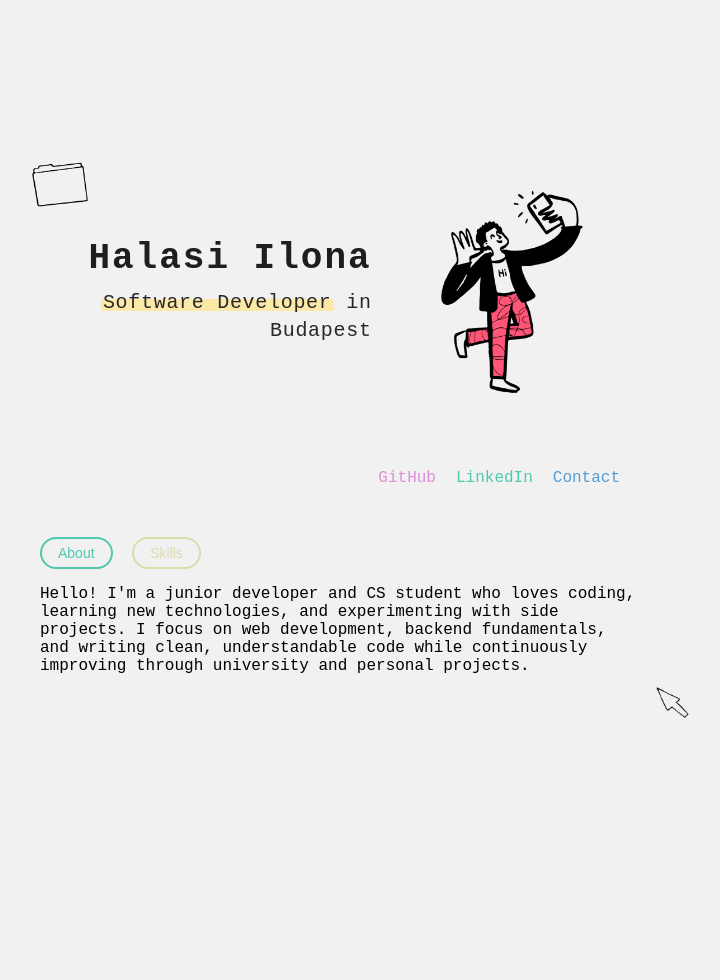
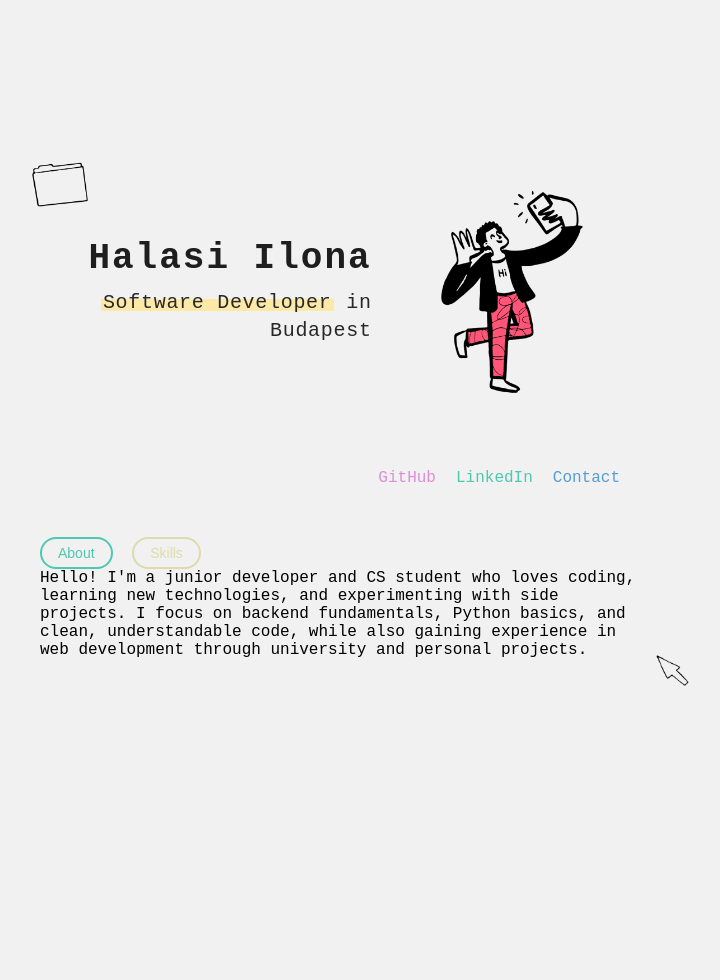
Before and after one commit to DNUKD/dnukd.github.io, a Jekyll site: the page built from index.html, in a window 1280 px wide. Shown: the whole page, without its empty margins (300-1020 px from the left). Built offline with Jekyll 4.4.1, drawn with Linux system fonts in a browser that asks for light colours; some web fonts are replaced.

Commit message:
update about text

```diff
--- a/index.html
+++ b/index.html
@@ -34,9 +34,9 @@
       <button class="tab-btn" data-tab="long">Skills</button>
 
       <div id="short" class="tab active">
-        <p>Hello! I'm a junior developer and CS student who loves coding, learning new technologies, and experimenting
-          with side projects. I focus on web development, backend fundamentals, and writing clean, understandable code
-          while continuously improving through university and personal projects.</p>
+        Hello! I'm a junior developer and CS student who loves coding, learning new technologies, and experimenting with
+        side projects. I focus on backend fundamentals, Python basics, and clean, understandable code, while also
+        gaining experience in web development through university and personal projects.
       </div>
       <div id="long" class="tab">
         <div class="skills-grid">
```
